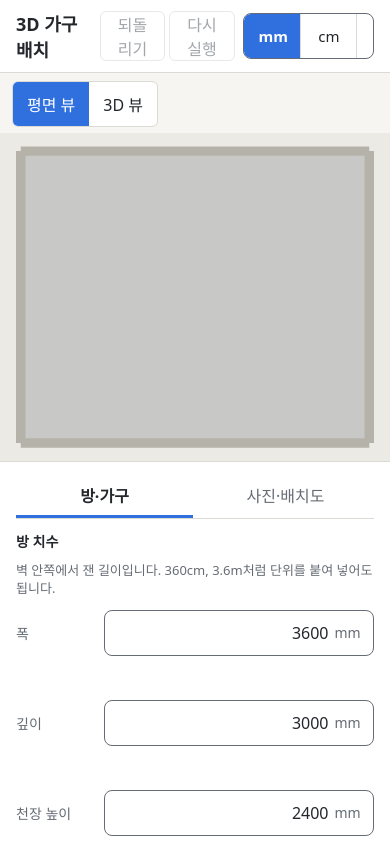
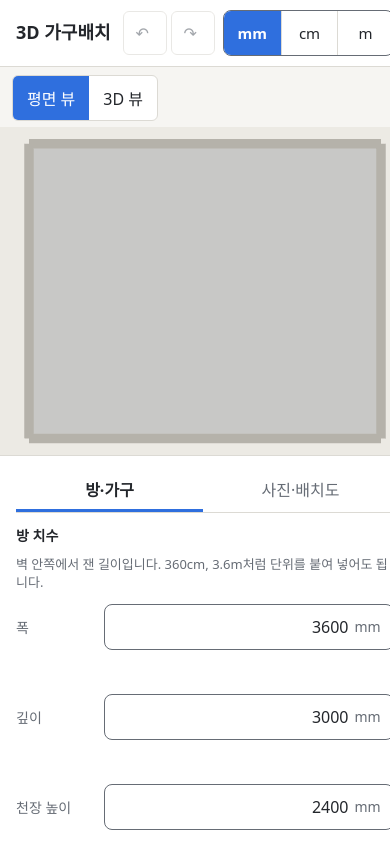
Before and after one commit to dalswe44-ui/room-planner-3d, a React (Vite) app: page / in a window 390 px wide. Built offline with nearby package versions, Linux system fonts and the light colour scheme.

Commit message:
좁은 화면 헤더: 되돌리기 버튼을 기호로, 제목 줄바꿈 막기
배포 페이지 확인 중 발견.

Co-Authored-By: Claude Opus 5.5 <noreply@anthropic.com>
Claude-Session: https://claude.ai/code/session_01EghSnqZRNBNsQktyo67HsN

```diff
--- a/src/app/App.tsx
+++ b/src/app/App.tsx
@@ -32,11 +32,13 @@ export function App() {
         <p className="app-sub">방 치수를 입력하고, 가구를 미리 놓아 보세요.</p>
         <div className="app-header-tools">
           <div className="app-history" role="group" aria-label="되돌리기">
-            <button type="button" className="app-history-btn" data-testid="undo" onClick={undo} disabled={!canUndo} title="되돌리기 (Ctrl+Z)">
-              되돌리기
+            <button type="button" className="app-history-btn" data-testid="undo" onClick={undo} disabled={!canUndo} title="되돌리기 (Ctrl+Z)" aria-label="되돌리기">
+              <span aria-hidden="true">↶</span>
+              <span className="app-history-text">되돌리기</span>
             </button>
-            <button type="button" className="app-history-btn" data-testid="redo" onClick={redo} disabled={!canRedo} title="다시 실행 (Ctrl+Shift+Z)">
-              다시 실행
+            <button type="button" className="app-history-btn" data-testid="redo" onClick={redo} disabled={!canRedo} title="다시 실행 (Ctrl+Shift+Z)" aria-label="다시 실행">
+              <span aria-hidden="true">↷</span>
+              <span className="app-history-text">다시 실행</span>
             </button>
           </div>
           <UnitToggle />
--- a/src/app/app.css
+++ b/src/app/app.css
@@ -45,6 +45,7 @@ body,
 .app-header h1 {
   margin: 0;
   font-size: 18px;
+  white-space: nowrap;
 }
 
 .app-sub {
@@ -104,6 +105,17 @@ body,
 
   .app-sub {
     display: none;
+  }
+
+  /* 좁은 화면에서는 되돌리기 버튼을 기호만 보인다(이름은 aria-label과 title) */
+  .app-history-text {
+    display: none;
+  }
+
+  .app-history-btn {
+    min-width: 44px;
+    padding: 0 8px;
+    font-size: 18px;
   }
 
   .app-panel {
@@ -167,6 +179,10 @@ body,
 }
 
 .app-history-btn {
+  display: inline-flex;
+  align-items: center;
+  gap: 4px;
+  white-space: nowrap;
   appearance: none;
   min-height: 44px;
   padding: 0 12px;
```
Also changed, not shown: 1 other file (tests, documents, lock files or other folders).
